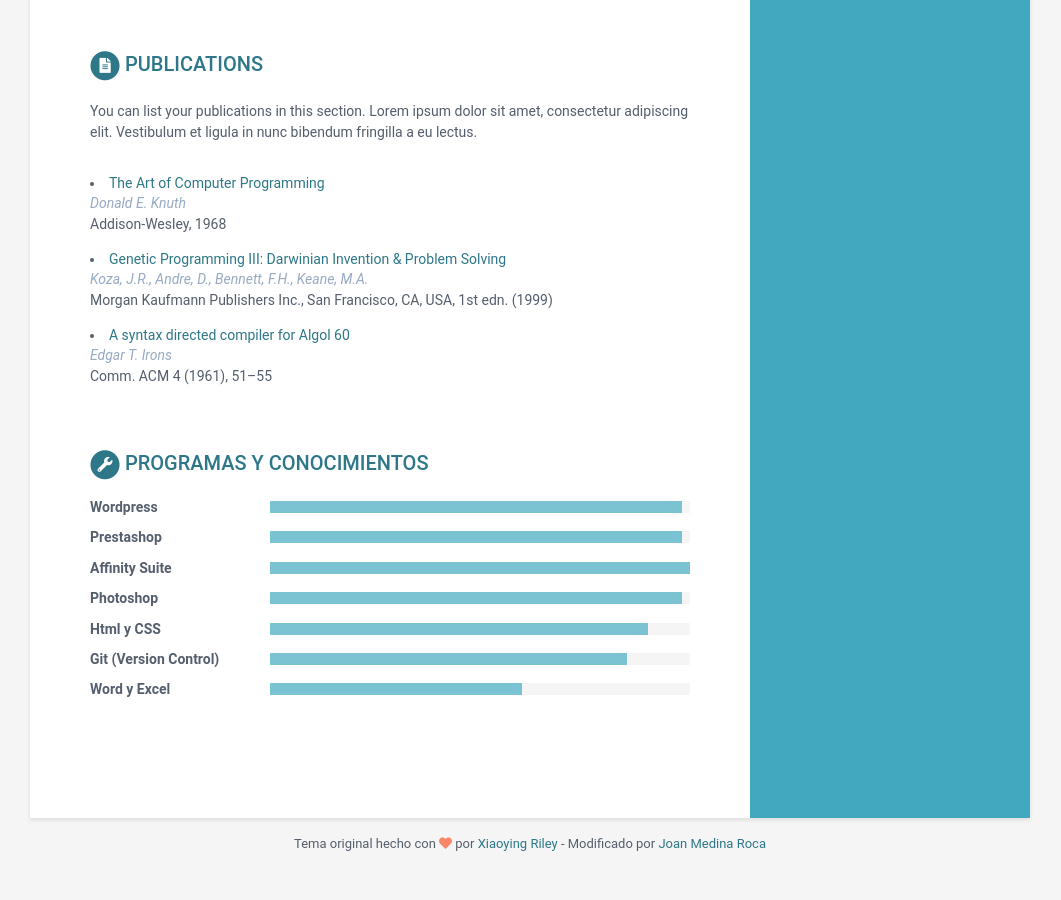
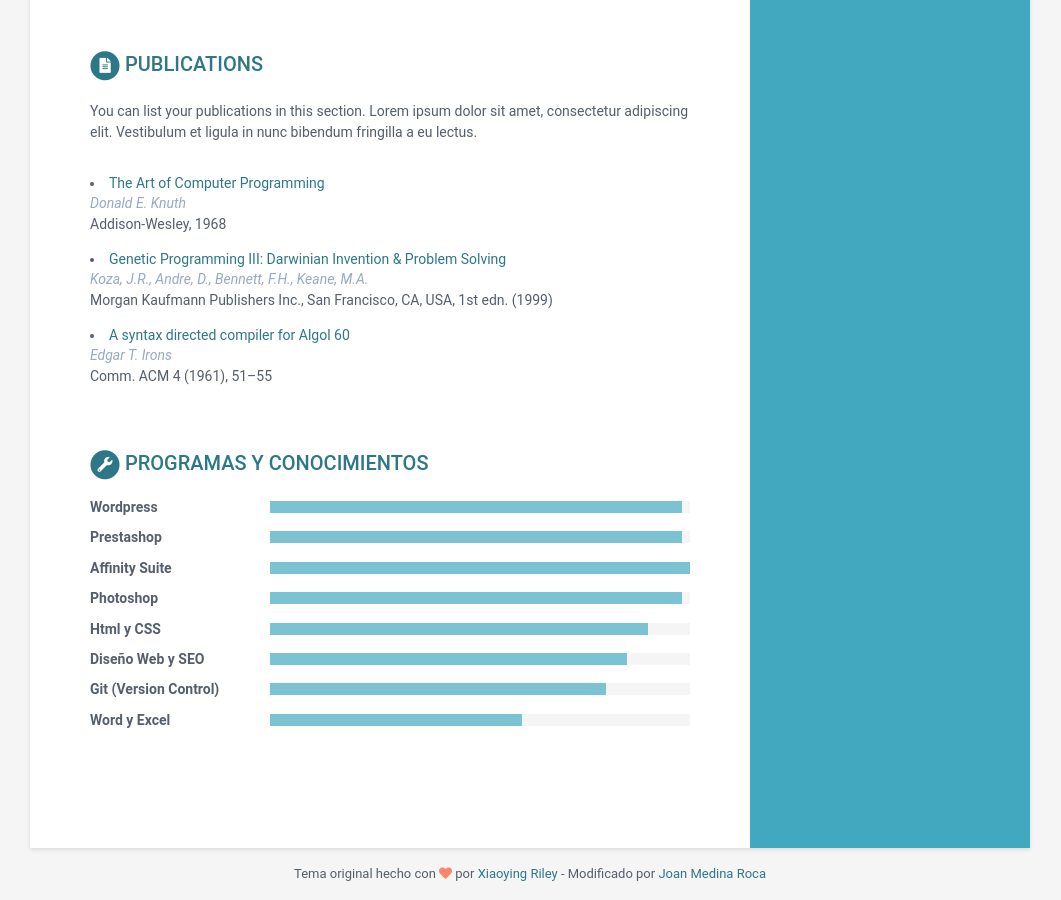
Before and after one commit to joan-medina-roca/cv.joanmedinaroca.com, a Jekyll site: the page built from index.html, in a window 1280 px wide and 900 px high, scrolled down 1489 px. Shown: the whole window, without its empty margins (110-1171 px from the left). Built offline with Jekyll 4.4.1, drawn with Linux system fonts in a browser that asks for light colours; before the commit the page ends 2359 px from its top, so only the background shows below that.

Commit message:
nuevos skills seo y diseño web

```diff
--- a/_data/data.yml
+++ b/_data/data.yml
@@ -203,8 +203,11 @@ skills:
     - name: Html y CSS
       level: 90%
 
+    - name: Diseño Web y SEO
+      level: 85%
+
     - name: Git (Version Control)
-      level: 85%
+      level: 80%
 
     - name: Word y Excel
       level: 60%
```
